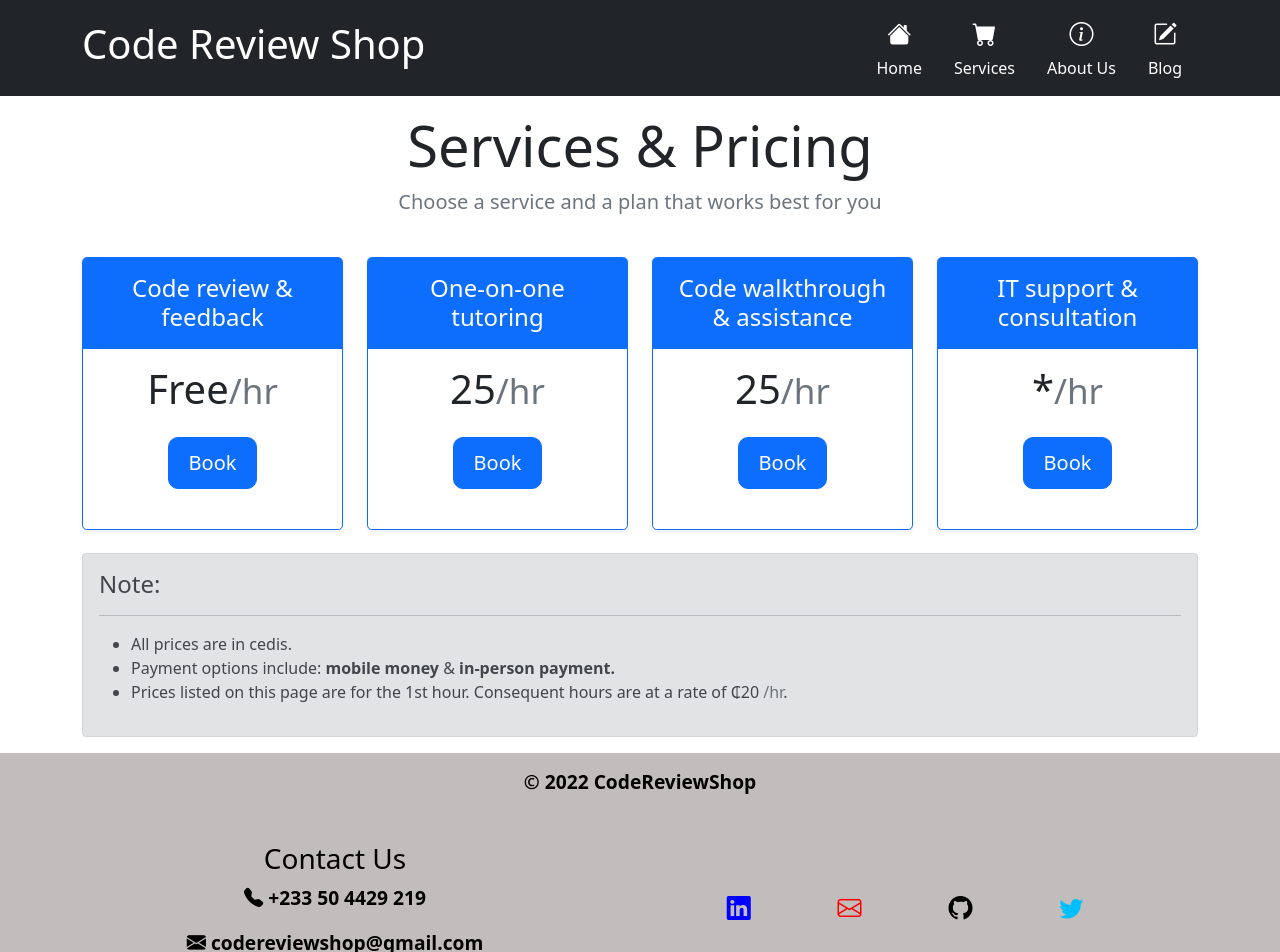
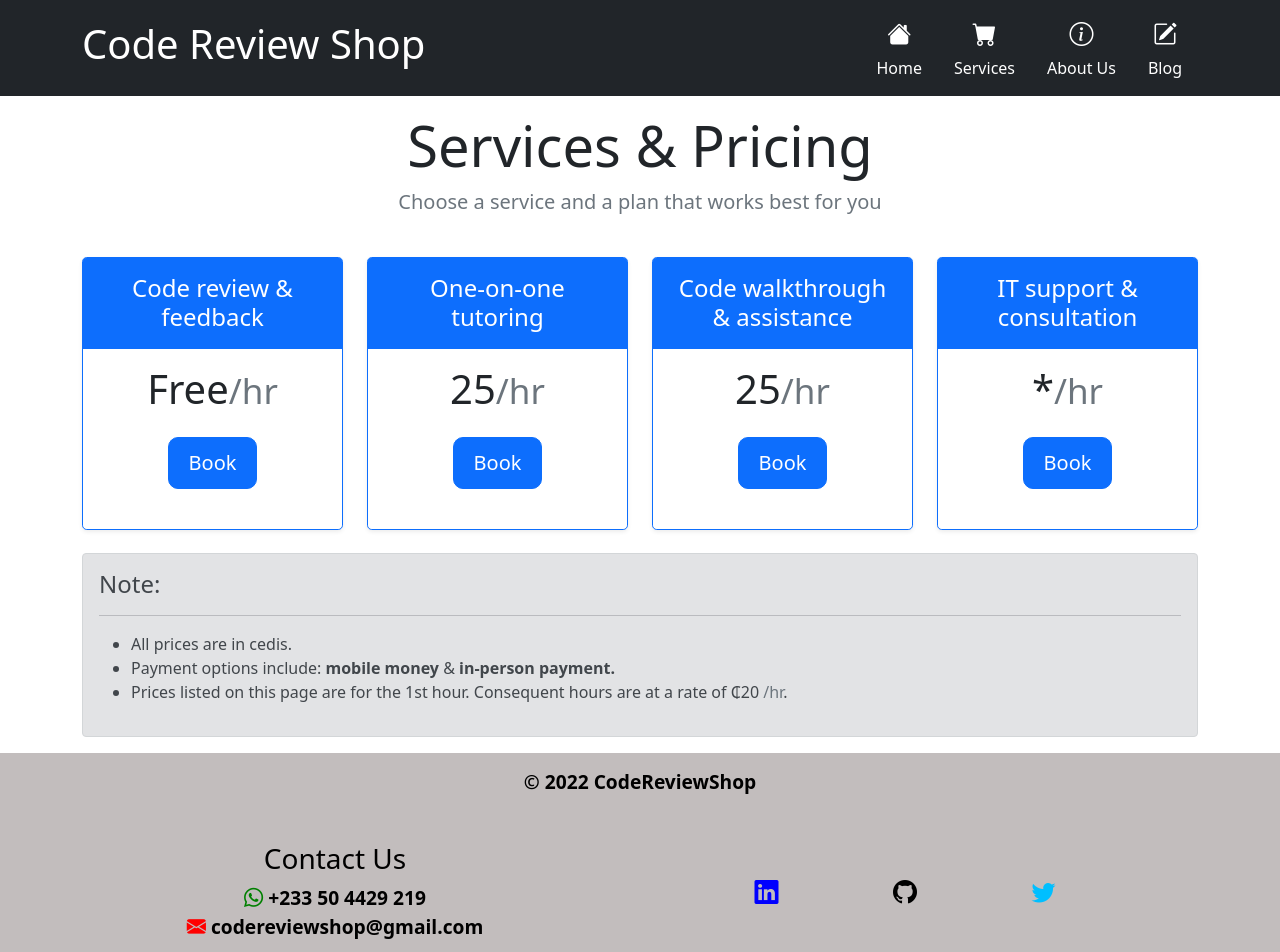
Before and after one commit to project-graveyard/codereviewshop, a React (Create React App) app: page /services in a window 1280 px wide. Shown: the top 952 px of the page. Built offline with nearby package versions, Linux system fonts and the light colour scheme.

Commit message:
update footer

```diff
--- a/src/Components/Footer/Footer.js
+++ b/src/Components/Footer/Footer.js
@@ -10,17 +10,16 @@ function Footer() {
       </div>
 
       <div className="footer__info">
-      <div className="footer__contact">
-        <h3>Contact Us</h3>
-        <p><i className="bi bi-telephone-fill"></i> +233 50 4429 219</p>
-        <p><i className="bi bi-envelope-fill"></i> codereviewshop@gmail.com</p>
-      </div>
+        <div className="footer__contact">
+          <h3>Contact Us</h3>
+          <i class="bi bi-whatsapp" style={{ color: "green" }}></i> +233 50 4429 219 <br/>
+          <a href="mailto:codereviewshop@gmail.com" rel="noreferrer" target='_blank'>
+            <i className="bi bi-envelope-fill" style={{ color: "red" }}></i> codereviewshop@gmail.com
+          </a>
+        </div>
         <div className="footer__social">
           <a href="https://www.linkedin.com/in/davesaah/" rel="noreferrer" target='_blank'>
             <i className="bi bi-linkedin" style={{ color: "blue" }}></i>
-          </a>
-          <a href="mailto:codereviewshop@gmail.com" rel="noreferrer" target='_blank'>
-            <i className="bi bi-envelope" style={{ color: "red" }}></i>
           </a>
           <a href="https://github.com/DaveSaah" rel="noreferrer" target='_blank'>
             <i className="bi bi-github" style={{ color: "black" }}></i>
@@ -28,7 +27,7 @@ function Footer() {
           <a href="https://twitter.com/dave_saah" rel="noreferrer" target='_blank'>
             <i className="bi bi-twitter" style={{ color: "DeepSkyBlue" }}></i>
           </a>
-      </div>
+        </div>
       </div>
 
     </div>
```
